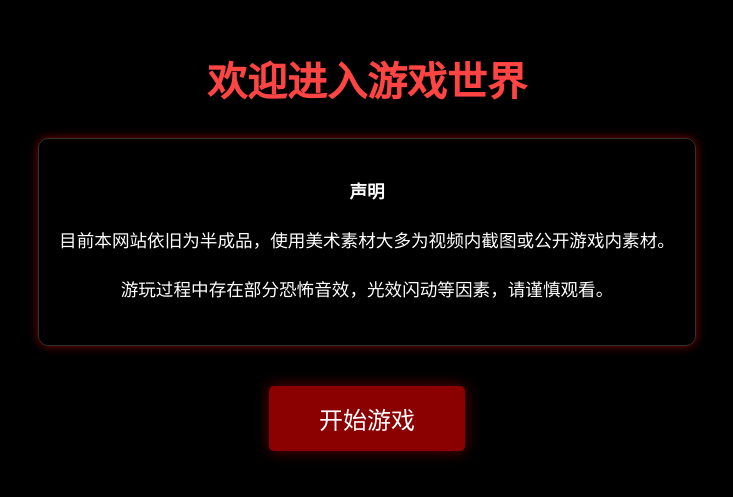
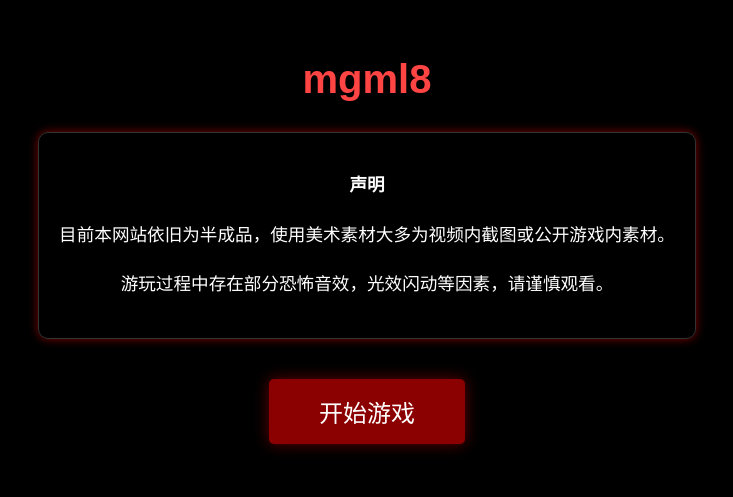
Before and after one commit to GenieBai/mgml8dlc, a plain HTML site: page index.html in a window 1280 px wide. Shown: the part 163-660 px from the top of the page, without its empty margins (273-1006 px from the left). Drawn offline with Linux system fonts and the light colour scheme.

Commit message:
Add files via upload

```diff
--- a/index.html
+++ b/index.html
@@ -68,7 +68,7 @@
 </head>
 <body>
     <div class="container">
-        <h1 class="title">欢迎进入游戏世界</h1>
+        <h1 class="title">mgml8</h1>
         <div class="notice">
             <p><strong>声明</strong></p>
             <p>目前本网站依旧为半成品，使用美术素材大多为视频内截图或公开游戏内素材。</p>
```
